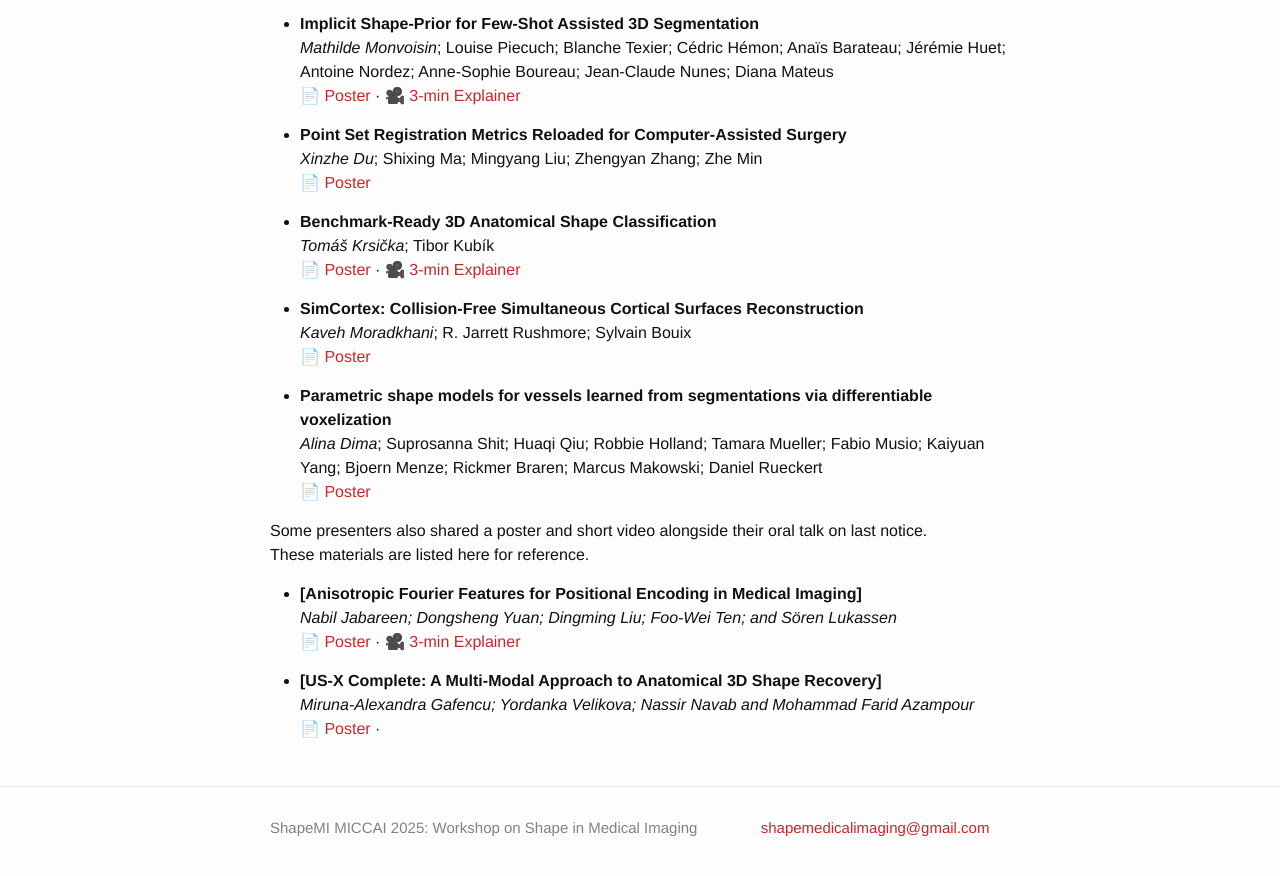
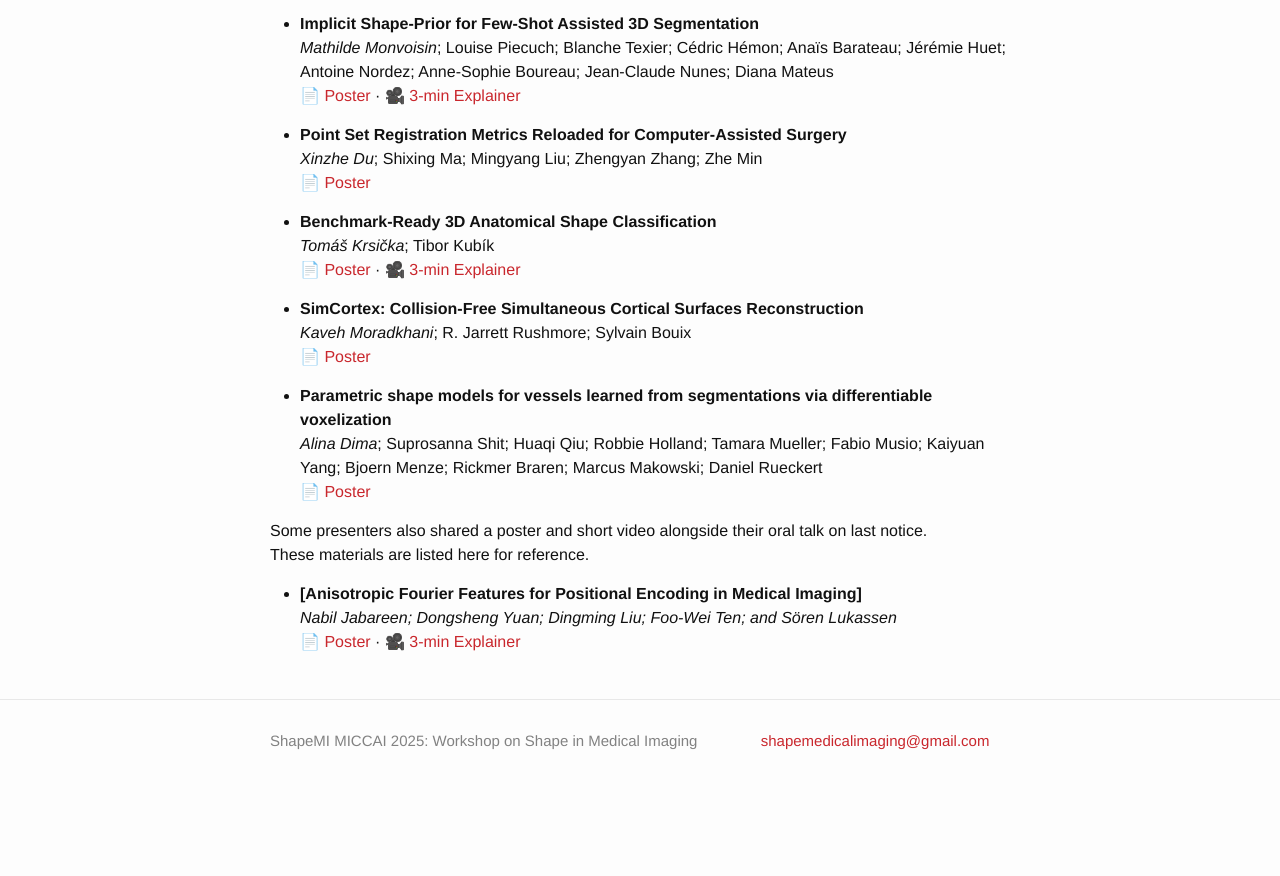
Before and after one commit to shapemi/shapemi.github.io, a Jekyll site: the page built from program/index.md, in a window 1280 px wide and 900 px high, scrolled down 3698 px. Shown: the top 876 px of the window. Built offline with Jekyll 4.4.1, drawn with Linux system fonts in a browser that asks for light colours; after the commit the page ends 4511 px from its top, so only the background shows below that.

Commit message:
Update index.md

```diff
--- a/program/index.md
+++ b/program/index.md
@@ -133,7 +133,3 @@ These materials are listed here for reference.
 * **[Anisotropic Fourier Features for Positional Encoding in Medical Imaging]**
   *Nabil Jabareen; Dongsheng Yuan; Dingming Liu; Foo-Wei Ten; and Sören Lukassen*
   📄 [Poster](https://drive.google.com/file/d/1yy4d4vLQ_COCzyLK7A5CGs1T1JhdyrwK/view?usp=drive_link) · 🎥 [3-min Explainer](https://drive.google.com/file/d/12b0nrxYP1FSpvy6jA8vMccmv0EEaMQoB/view?usp=drive_link)
-
-* **[US-X Complete: A Multi-Modal Approach to Anatomical 3D Shape Recovery]**
-  *Miruna-Alexandra Gafencu; Yordanka Velikova; Nassir Navab and Mohammad Farid Azampour*
-  📄 [Poster](https://drive.google.com/file/d/1u913yl5ZJPr91Aq8UZT9cC0gfihQTADR/view?usp=drive_link) ·
```
